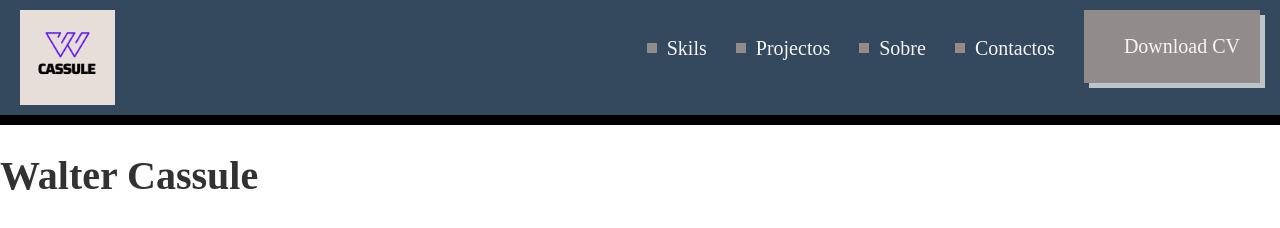
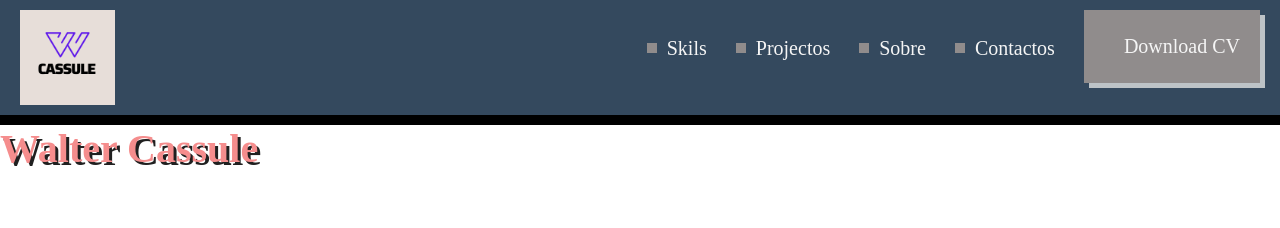
Before and after one commit to walterlopescassule/ProjectoHtmlECss, a plain HTML site: page index.html in a window 1280 px wide. Drawn offline with Linux system fonts and the light colour scheme; a web font is replaced by a local one.

Commit message:
Criei a pasta component e arquivo title organi css

```diff
--- /dev/null
+++ b/CSS/components/title.css
@@ -0,0 +1,6 @@
+h1 {
+    font-family: 'Fira Sans semiBold';
+    font-size: 40px;
+    color: rgb(245, 141, 141);
+    text-shadow: 3px 3px rgb(32, 32, 32);
+}
--- a/CSS/indexx.css
+++ b/CSS/indexx.css
@@ -21,7 +21,7 @@
             align-items: center;
             color: whitesmoke;
             font-size: 20px;
-        font-family: "Fira Sans, Arial, Helvetico, Sans-Serif";
+            font-family: "Fira Sans semiBold";
             font-weight: 400;
             text-decoration: none;
             margin-right: 25px;
@@ -50,9 +50,3 @@
         #button:hover {
             transform: scale(1.05);
         }
-
-    h1 {
-        font-family: 'Fira Sans';
-        font-size: 40px;
-        color: rgb(51, 49, 49);
-    }
--- a/CSS/reset.css
+++ b/CSS/reset.css
@@ -1,3 +1,3 @@
-body{
+body, h1, h2, h3 {
     margin: 0;
 }
--- a/index.html
+++ b/index.html
@@ -10,6 +10,7 @@
 
                         <link rel="stylesheet" href="CSS/reset.css">
                         <link rel="stylesheet" href="CSS/indexx.css">
+                        <link rel="stylesheet" href="CSS/components/title.css">
 
                     </head>
 
```
Lines whose indentation alone changed are shown as unchanged.
